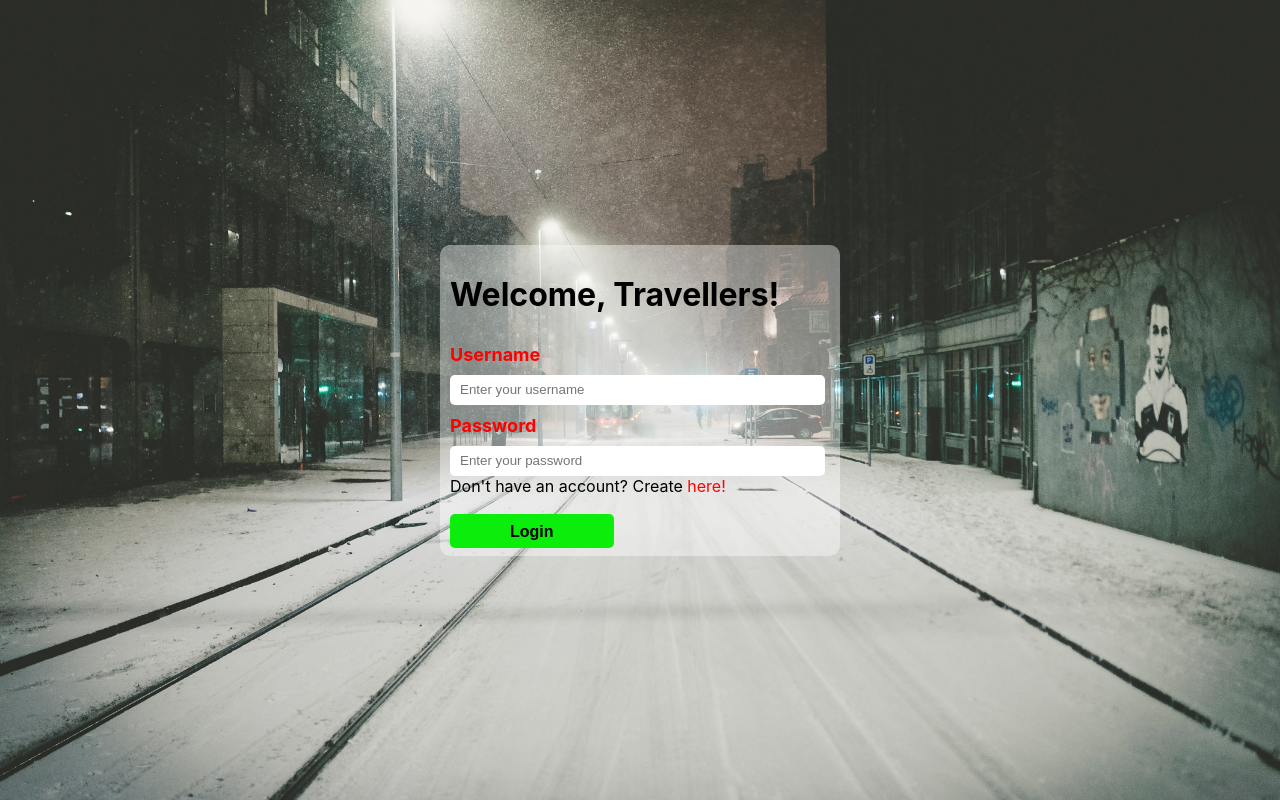
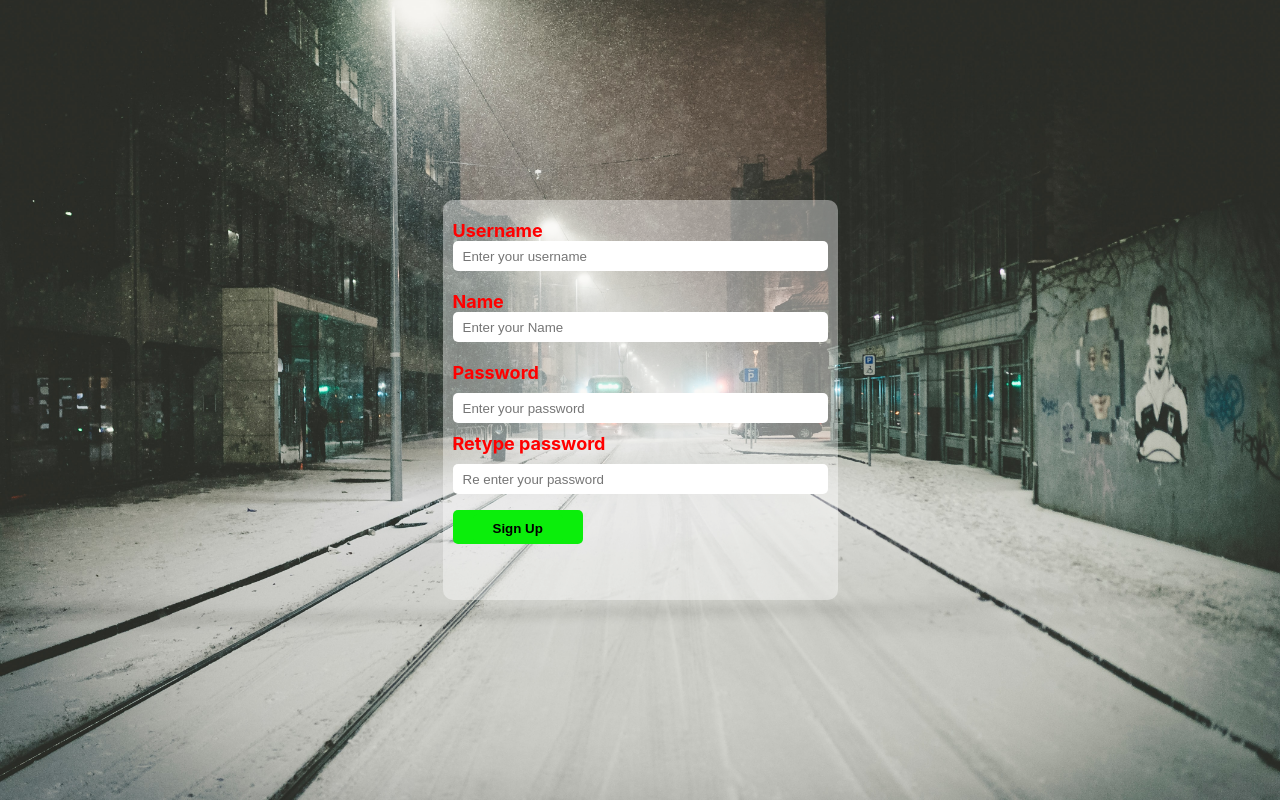
Before and after one commit to NghiemQuangCuong/todoreact, a React (Create React App) app: page / in a window 1280 px wide. Built offline with nearby package versions, Linux system fonts and the light colour scheme.

Commit message:
Fix more positions with CSS

```diff
--- a/src/CSS/Login.css
+++ b/src/CSS/Login.css
@@ -24,7 +24,7 @@
 }
 
 .loginform p {
-    font-size: large;
+    font-size: 20px;
 }
 
 .loginform input {
@@ -69,3 +69,12 @@
 .header {
     padding: 20px 0;
 }
+
+.content1 {
+    padding-bottom: 10px 0;
+}
+
+.content2 {
+    padding-top: 10px;
+    padding-bottom: 20px;
+}
--- a/src/CSS/Register.css
+++ b/src/CSS/Register.css
@@ -46,8 +46,9 @@
 }
 
 .button {
-    padding: 7px 30px;
+    padding: 7px 20px;
     border-radius: 5px;
     margin-top: 20px;
     background-color: rgb(11, 238, 11);
+    font-weight: bold;
 }
--- a/src/Components/Login.js
+++ b/src/Components/Login.js
@@ -57,13 +57,13 @@ class Login extends React.Component
                         <h1>Welcome, Travellers!</h1>
                     </div>
 
-                    <div>
+                    <div className="content1">
                         <p className="info">Username</p>
                         <input type="text" className="username" id="username" name="username" onInput={this.onUsernameChange} placeholder="Enter your username"/>
                     {!this.state.usernameValid && <p className="alert">Username cannot be blank!!!</p>}
                     </div>
 
-                    <div>
+                    <div className="content2">
                         <p className="info">Password</p>
                         <input type="password" className="password" id="password" name="password" onInput={this.onPasswordChange} placeholder="Enter your password" type="password"/>
                         {!this.state.passwordValid && <p className="alert">Password cannot be blank!!!</p>}
--- a/src/Components/Register.js
+++ b/src/Components/Register.js
@@ -15,7 +15,7 @@ class Login extends React.Component
 
         this.state = {
             usernameValid: true,
-            usernameValid: true,
+            nameValid: true,
             passwordValid: true,
             repasswordValid: true,
         };
@@ -53,8 +53,8 @@ class Login extends React.Component
         console.log('Username:');
         console.log(this.state.username);
 
-        console.log('Username:');
-        console.log(this.state.username);
+        console.log('Name:');
+        console.log(this.state.name);
 
         console.log('Password');
         console.log(this.state.password);
@@ -82,7 +82,7 @@ class Login extends React.Component
                     </div>
 
                     <div className="info">
-                        <p>Username</p>
+                        <p>Name</p>
                         <input type="text" className="name" id="name" name="name" onInput={this.onNameChange} placeholder="Enter your Name"/>
                         {!this.state.nameValid && <p className="alert">Name cannot be blank</p>}
                     </div>
--- a/src/index.js
+++ b/src/index.js
@@ -8,7 +8,7 @@ import Register from './Components/Register';
 
 ReactDOM.render(
   <React.StrictMode>
-    <Login />
+    <Register />
   </React.StrictMode>,
   document.getElementById('root')
 );
```
